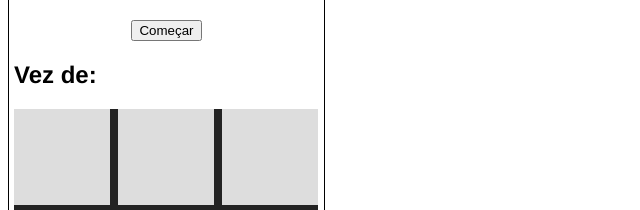
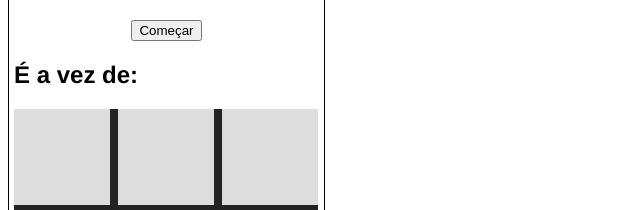
Before and after one commit to Enryk/Jogo-da-Velha, a plain HTML site: page index.html in a window 1280 px wide. Both pictures are taken after a click on the button "Começar". Shown: the part 152-362 px from the top of the page, 0-640 px from the left. Drawn offline with Linux system fonts and the light colour scheme.

Commit message:
INICIALIZA JOGO

```diff
--- a/index.html
+++ b/index.html
@@ -24,7 +24,7 @@
     </div>
 
 
-    <h2>Vez de: <span id="turnPlayer"></span></h2>
+    <h2>É a vez de: <span id="turnPlayer"></span></h2>
 
     <section id="gameBoard">
         <span class="cursor-pointer" data-region="0.0"></span>
@@ -38,5 +38,7 @@
         <span class="cursor-pointer" data-region="2.2"></span>
     </section>
     </section>
+
+    <script src="./index.js"></script>
 </body>
 </html>
--- /dev/null
+++ b/index.js
@@ -0,0 +1,26 @@
+const boardRegions = document.querySelectorAll('#gameBoard span')
+let vBoard = []
+let turnPlayer = ''
+
+function updateTitle () {
+    const playerInput = document.getElementById(turnPlayer)
+    document.getElementById('turnPlayer').innerText = playerInput.value
+}
+
+function initializeGame () {
+    vBoard = [['', '', ''], ['', '', ''], ['', '', '']]
+    turnPlayer = 'player1'
+    document.querySelector('h2').innerHTML = 'É a vez de: <span id="turnPlayer"></span>'
+    updateTitle()
+    boardRegions.forEach(function (element) {
+        element.classList.remove('win')
+        element.innerText = ''
+        element.addEventListener('click', handleBoardClick)
+    })
+}
+
+function handleBoardClick (ev) {
+
+}
+
+document.getElementById('start').addEventListener('click', initializeGame)
```
